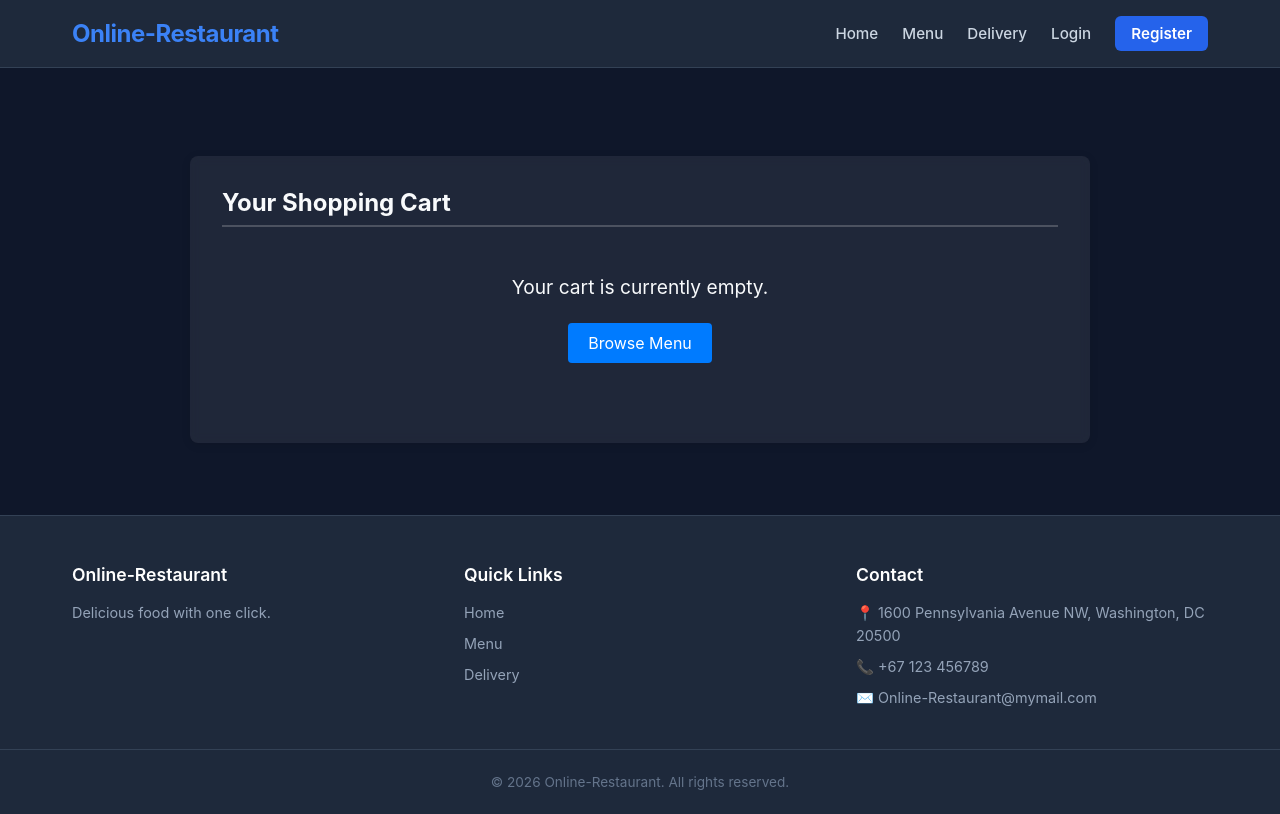
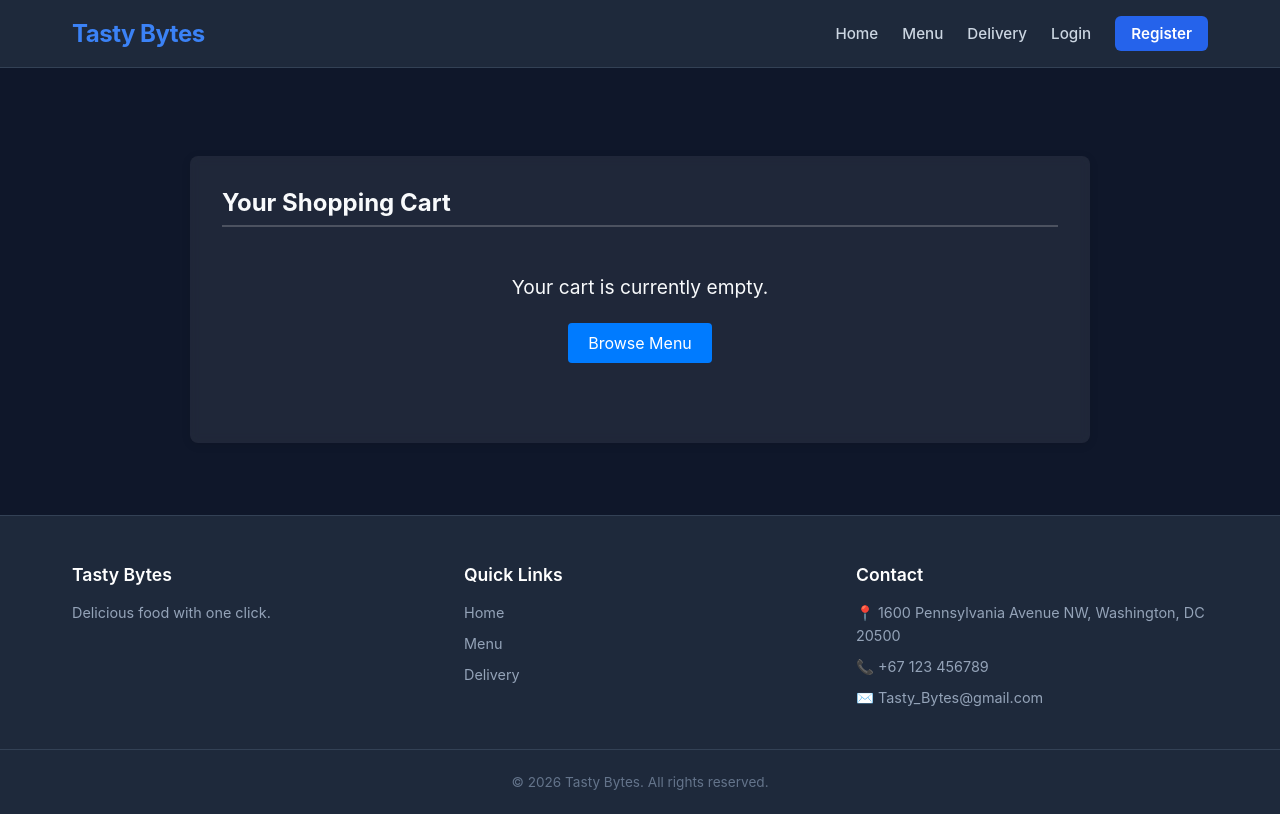
Before and after one commit to zomif/Online-Restaurant, a Flask app: page /cart in a window 1280 px wide. Run offline with Flask 3, Linux system fonts and the light colour scheme.

Commit message:
Update base.html

```diff
--- a/templates/base.html
+++ b/templates/base.html
@@ -3,7 +3,7 @@
 <head>
     <meta charset="UTF-8">
     <meta name="viewport" content="width=device-width, initial-scale=1.0">
-    <title>{% block title %}Online-Restaurant{% endblock %}</title>
+    <title>{% block title %}Tasty Bytes{% endblock %}</title>
     <link rel="stylesheet" href="{{ url_for('static', filename='css/style.css') }}">
     {% block extra_css %}{% endblock %}
 </head>
@@ -12,7 +12,7 @@
     <header>
         <nav class="navbar">
             <a href="{{ url_for('main.index') }}" class="logo">
-                Online-Restaurant
+                Tasty Bytes
             </a>
 
             <div class="nav-links">
@@ -59,7 +59,7 @@
     <footer>
         <div class="footer-container">
             <div class="footer-section">
-                <h3>Online-Restaurant</h3>
+                <h3>Tasty Bytes </h3>
                 <p>Delicious food with one click.</p>
             </div>
 
@@ -74,12 +74,12 @@
                 <h3>Contact</h3>
                 <p>📍 1600 Pennsylvania Avenue NW, Washington, DC 20500</p>
                 <p>📞 +67 123 456789</p>
-                <p>✉️ Online-Restaurant@mymail.com</p>
+                <p>✉️ Tasty_Bytes@gmail.com</p>
             </div>
         </div>
 
         <div class="footer-bottom">
-            <p>© 2026 Online-Restaurant. All rights reserved.</p>
+            <p>© 2026 Tasty Bytes. All rights reserved.</p>
         </div>
     </footer>
 
```
